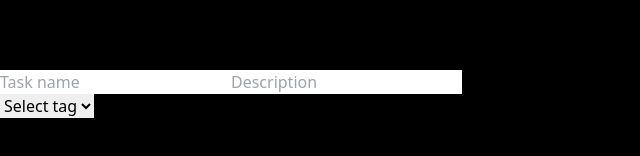
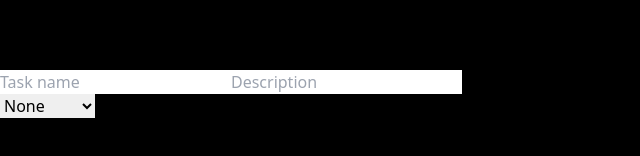
Before and after one commit to dipankar2002/full-stack-app, a React app in the folder frontend/: page / in a window 1280 px wide. Both pictures are taken after typing "Sample", "2020-01-15" into the empty fields and a click on the button "create". Shown: the part 220-376 px from the top of the page, without its empty margins (0-640 px from the left). Built offline with nearby package versions, Linux system fonts and the light colour scheme; no server answers; the HTML template or start-up script is replaced by a standard one.

Commit message:
updated upto task.jsx

```diff
--- a/frontend/src/atoms/atom.js
+++ b/frontend/src/atoms/atom.js
@@ -1,4 +1,5 @@
 import { atom } from "recoil";
+import { atomFamily, selectorFamily } from "recoil";
 
 export const createTodoCard = atom({
   key: "createTodoCard",
--- a/frontend/src/components/CreateTodoCard.jsx
+++ b/frontend/src/components/CreateTodoCard.jsx
@@ -1,40 +1,89 @@
 import React from "react";
 import { useRecoilState } from "recoil";
-import { createTodoCard } from "../atoms/atom";
+import { createTodoCard, jwtTokenAtom, todosAtom } from "../atoms/atom";
+import { useState } from "react";
+import axios from "axios";
 
 export default function CreateTodoCard() {
   const [isOpencreateTodoCard, setIsOpencreateTodoCard] =
     useRecoilState(createTodoCard);
+    const [title, setTitle] = useState("");
+    const [description, setDescription] = useState("");
+    const [tag, setTag] = useState("");
+    // const [todos, setTodos] = useRecoilState(todosAtom);
+
+    async function btnHandler() {
+
+        try {
+            const res = await axios.post("http://localhost:3000/user/createTodo",
+                {
+                    tag : tag,
+                    title : title,
+                    description : description,
+                },
+                {
+                    headers : {
+                        'Content-Type' : 'application/json',
+                        Authorization : `Bearer ${jwtTokenAtom}`
+                    },
+                }
+            )
+            console.log(res.data.message);
+
+            // setTodos((prevTodos) => [ ...prevTodos, res.data]);
+
+
+
+            setIsOpencreateTodoCard(!isOpencreateTodoCard);
+
+        } catch (error) {
+           console.error(error);
+        }
+    }
+
   return (
-    <div
-      onClick={() => {
-        setIsOpencreateTodoCard(!isOpencreateTodoCard);
-      }}
-      className="absolute w-[98%] h-[96%]"
-    >
+    <>
+      {isOpencreateTodoCard && (
+        <div className="absolute w-[98%] h-[96%]">
           <div className="absolute inset-0 -m-4 blur-2xl bg-white opacity-20 -z-10 rounded-lg"></div>
           <div className="w-[30%] bg-neutral-900 grid mx-auto mt-[7%] p-5 rounded-[10px] shadow-xl">
             <input
               type="name"
               placeholder="Task name"
+              onChange={(e) => setTitle(e.target.value)}
               className="focus:outline-none rounded-t-[10px] bg-transparent text-white placeholder-gray-400 text-[140%] font-medium"
             />
             <input
               type="name"
               placeholder="Description"
+              onChange={(e) => setDescription(e.target.value)}
               className="focus:outline-none bg-transparent bg-transparent text-white placeholder-gray text-[100%]"
             />
             <div className="flex justify-between items-center">
-          <select className="px-3 py-1 bg-transparent text-white ">
-            <option value="" disabled selected>
-              Select tag
+              <select onChange={(e) => setTag(e.target.value)} className="px-3 py-1 bg-gray-800 text-white ">
+                <option value="None">
+                  None
+                </option>
+                <option value="Sports">
+                  Sports
+                </option>
+                <option value="Education" >
+                  Education
+                </option>
+                <option value="Work" >
+                  Work
+                </option>
+                <option value="Cooking" >
+                  Cooking
                 </option>
               </select>
-          <button className="bg-blue-200 px-4 py-2 rounded-[10px] font-bold">
+              <button onClick={btnHandler} className="bg-blue-200 px-4 py-2 rounded-[10px] font-bold">
                 Create
               </button>
             </div>
           </div>
         </div>
+      )}
+    </>
   );
 }
--- a/frontend/src/components/Home.jsx
+++ b/frontend/src/components/Home.jsx
@@ -205,7 +205,7 @@ function MainSec() {
     };
 
     fetchData();
-  },[]);
+  },[jwtToken, setTodos]);
 
   const toggleDropdownPendingTasks = () => {
     setIsOpenPendingTasks(!isOpenPendingTasks);
@@ -215,13 +215,21 @@ function MainSec() {
     setIsOpenCompleteTasks(!isOpenCompleteTasks);
   };
 
+   const onStatusChange = (id, newStatus) => {
+     setTodos((prevTodos) =>
+       prevTodos.map((todo) =>
+         todo.id === id ? { ...todo, status: newStatus } : todo
+       )
+     );
+   };
+
   return <div className="bg-gray-500 bg-opacity-10 rounded-[20px] h-[100%] pt-2 pb-20 hide-scrollbar overflow-auto">
-    <button onClick={toggleDropdownPendingTasks} className="w-[90%] mx-auto text-[150%] font-medium text-white flex">Panding Tasks {isOpenPendingTasks?"▲":"▼"}
+    <button onClick={toggleDropdownPendingTasks} className="w-[90%] mx-auto text-[150%] font-medium text-white flex">Pending Tasks {isOpenPendingTasks?"▲":"▼"}
     </button>
 
     {isOpenPendingTasks?<div>
       {todos.map((value)=>{
-        return (!value.status? <Tasks key={value.id} title={value.title} description={value.description} tag={value.tag} date={value.date} status={value.status}/> : null)
+        return (!value.status? <Tasks key={value.id} title={value.title} description={value.description} tag={value.tag} date={value.date} status={value.status} id={value.id} onStatusChange = {onStatusChange}/> : null)
       })}
     </div>:null}
 
@@ -230,7 +238,7 @@ function MainSec() {
 
     {isOpenCompleteTasks?<div>
       {todos.map((value)=>{
-        return (value.status? <Tasks key={value.id} title={value.title} description={value.description} tag={value.tag} date={value.date} status={value.status}/> : null)
+        return (value.status? <Tasks key={value.id} title={value.title} description={value.description} tag={value.tag} date={value.date} status={value.status} id={value.id} onStatusChange = {onStatusChange}/> : null)
       })}
     </div>:null}
   </div>
--- a/frontend/src/components/Tasks.jsx
+++ b/frontend/src/components/Tasks.jsx
@@ -1,40 +1,106 @@
-import React from 'react'
+import React, { useEffect } from "react";
+import { useState } from "react";
+import axios from "axios";
 
-export default function Tasks({title,tag,description,date,status}) {
+export default function Tasks({ title, tag, description, date, status, id, onStatusChange }) {
   return (
-    <div id="dropdown" className="border-b border-b-gray-100 w-[60%] mx-auto my-2 py-2 px-3">
-      <Top title={title} tag={tag} status={status}/>
-      <DescTodo description={description} date={date} status={status}/>
+    <div
+      id="dropdown"
+      className="border-b border-b-gray-100 w-[60%] mx-auto my-2 py-2 px-3"
+    >
+      <Top title={title} tag={tag} status={status} />
+      <DescTodo description={description} date={date} status={status} id={id} onStatusChange={onStatusChange}/>
     </div>
-  )
+  );
 }
 
-function Top({title,tag,status}) {
+function Top({ title, tag, status }) {
   const tailwindColors = [
-    'text-red-500', 'text-blue-500', 'text-green-500', 'text-yellow-500', 'text-purple-500',
-    'text-pink-500', 'text-indigo-500', 'text-teal-500', 'text-orange-500',
+    "text-red-500",
+    "text-blue-500",
+    "text-green-500",
+    "text-yellow-500",
+    "text-purple-500",
+    "text-pink-500",
+    "text-indigo-500",
+    "text-teal-500",
+    "text-orange-500",
   ];
   function getRandomTailwindColor() {
     return tailwindColors[Math.floor(Math.random() * tailwindColors.length)];
   }
-  return <div className="flex justify-between items-center h-4 mx-auto px-2">
-    <div className={status?`text-[100%] line-through text-white font-bold`:`text-[100%] text-white font-bold`}>{title}</div>
-    <div className={`${getRandomTailwindColor()} font-bold px-2 text-[80%] rounded-[6px]`}>{tag}</div>
-  </div>
+  return (
+    <div className="flex justify-between items-center h-4 mx-auto px-2">
+      <div
+        className={
+          status
+            ? `text-[100%] line-through text-white font-bold`
+            : `text-[100%] text-white font-bold`
+        }
+      >
+        {title}
+      </div>
+      <div
+        className={`${getRandomTailwindColor()} font-bold px-2 text-[80%] rounded-[6px]`}
+      >
+        {tag}
+      </div>
+    </div>
+  );
 }
 
-function DescTodo({description,date,status}) {
-  return <div className='px-2 flex justify-between items-center'>
-    <div className='w-[90%]'>
-      <p className={status?'text-white line-through line-clamp-2':'text-white line-clamp-2'}>{description}</p>
-      <div className='text-white px-2 font-medium'>{date.slice(0,10)}</div>
+function DescTodo({ description, date, status, id, onStatusChange }) {
+  return (
+    <div className="px-2 flex justify-between items-center">
+      <div className="w-[90%]">
+        <p
+          className={
+            status
+              ? "text-white line-through line-clamp-2"
+              : "text-white line-clamp-2"
+          }
+        >
+          {description}
+        </p>
+        <div className="text-white px-2 font-medium">{date.slice(0, 10)}</div>
+      </div>
+      <StatusBtn status={status} id={id} onStatusChange={onStatusChange} />
     </div>
-    <StatusBtn status={status}/>
-  </div>
+  );
 }
 
-function StatusBtn({status}) {
-  return <div>
-    <button className='text-blue-300 font-bold px-3 py-1.5 border rounded-[6px]'>{(status)?"undo":"done"}</button>
-  </div>
+function StatusBtn({ status, id, onStatusChange }) {
+  console.log(id);
+  const [newStatus, setNewStatus] = useState(status);
+  async function btnHandler() {
+    try {
+      const res = await axios.put(
+        `http://localhost:3000/user/changeStatus/${id}`,
+        {},
+        {
+          headers: {
+            "Content-Type": "application/json",
+            Authorization: `Bearer ${localStorage.getItem("authToken")}`,
+          },
+        }
+      );
+      console.log(res.data.message);
+      const updatedStatus = !newStatus;
+      setNewStatus(updatedStatus);
+      onStatusChange(id, updatedStatus);
+    } catch (error) {
+      console.error(error);
+    }
+  }
+
+  return (
+    <div>
+      <button
+        onClick={btnHandler}
+        className="text-blue-300 font-bold px-3 py-1.5 border rounded-[6px]"
+      >
+        {status ? "undo" : "done"}
+      </button>
+    </div>
+  );
 }
```
Lines whose indentation alone changed are shown as unchanged.
